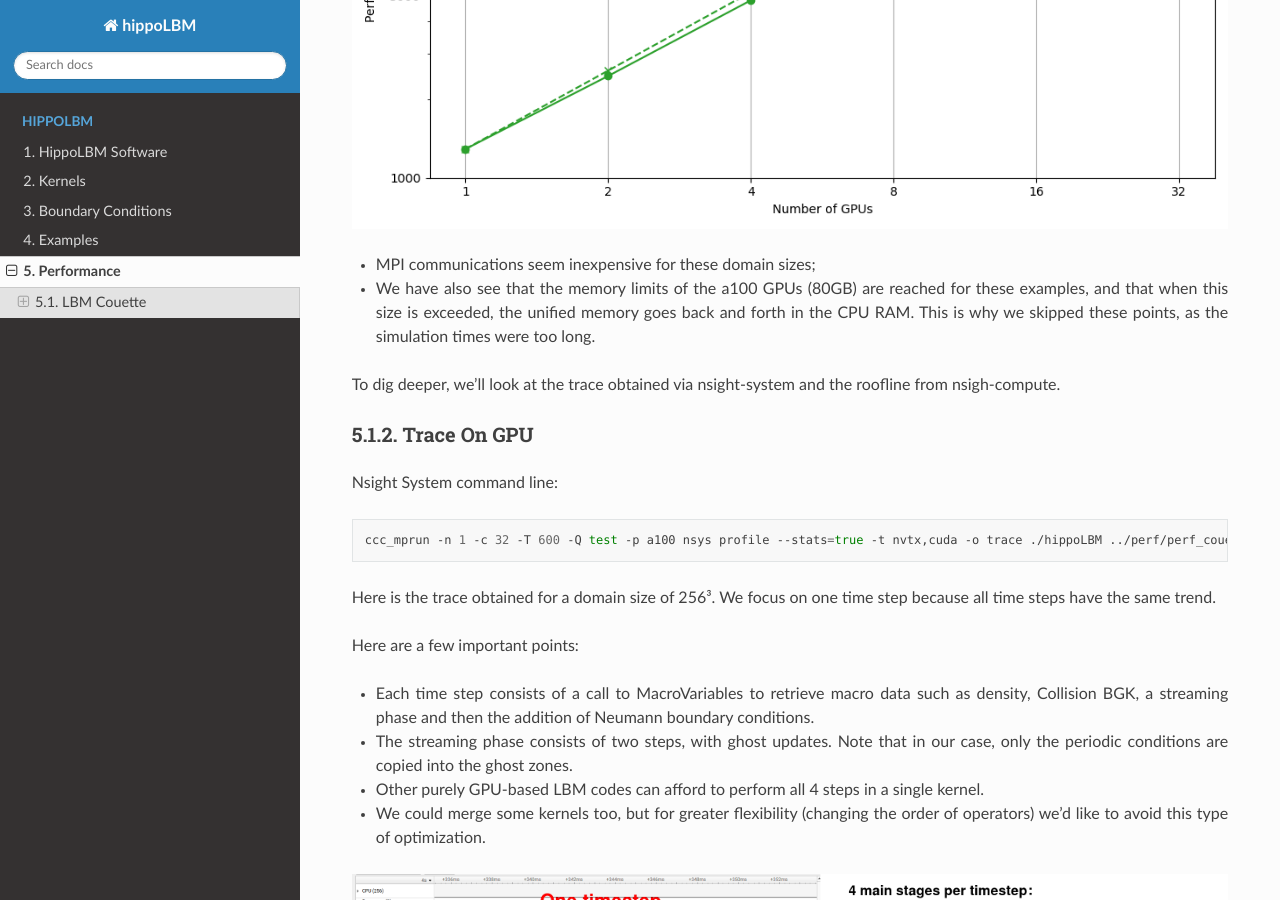
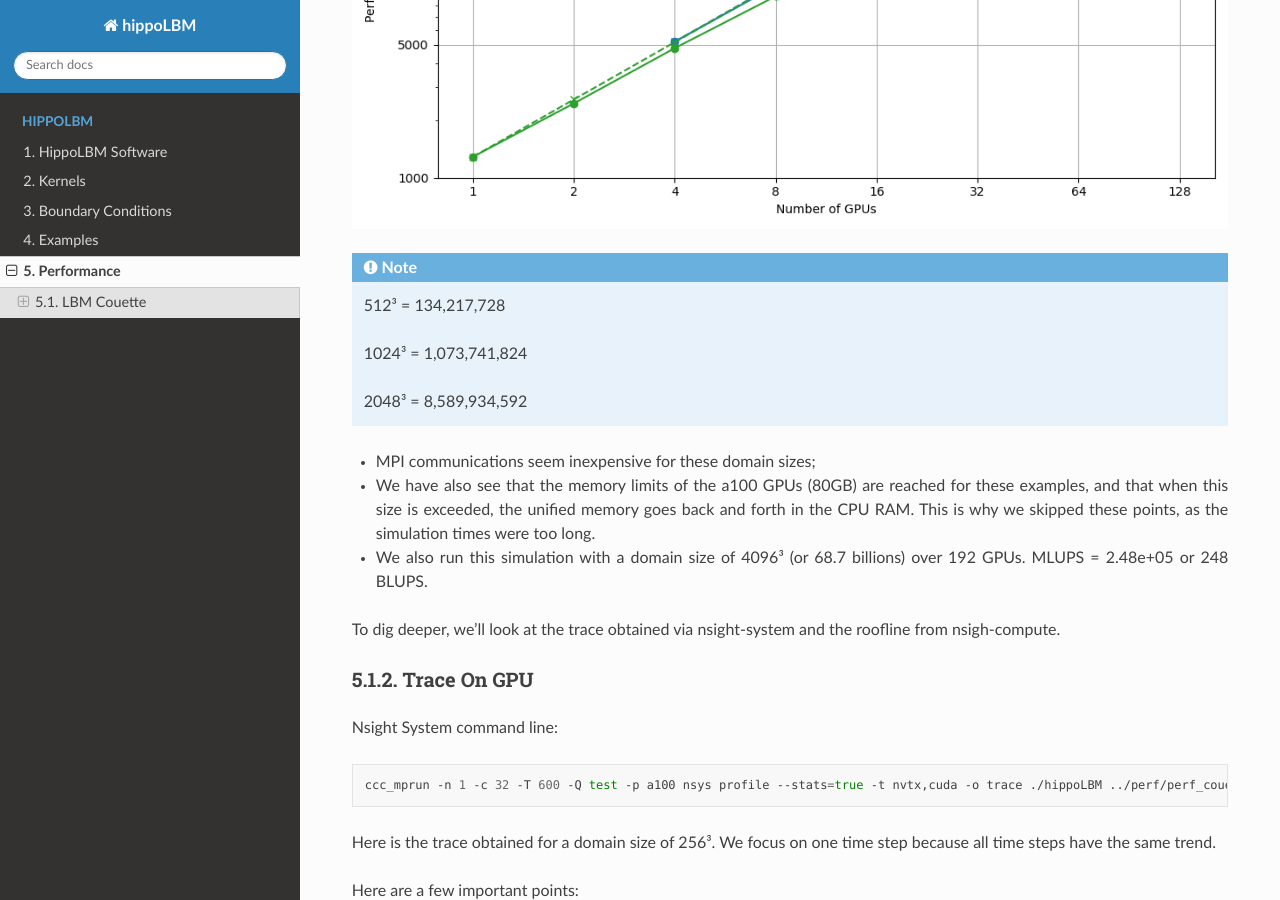
Before and after one commit to Collab4exaNBody/doc_hippoLBM, a Sphinx documentation site: the page built from docs/source/pages/Performance.rst, in a window 1280 px wide and 900 px high, scrolled down 3110 px. Built offline with Sphinx 7.4.7 and the Read the Docs theme 3.1.0, drawn with Linux system fonts in a browser that asks for light colours.

Commit message:
update the performance section

```diff
--- a/docs/source/pages/Performance.rst
+++ b/docs/source/pages/Performance.rst
@@ -75,8 +75,18 @@ Now we focus on the impact of MPI parallelization on the performance of the GPU
 
 .. image:: ../_static/perf_couette_512_1024_2048_strong_scaling.png
 
+.. note::
+
+  512³ = 134,217,728
+
+  1024³ = 1,073,741,824
+
+  2048³ = 8,589,934,592
+
+
 - MPI communications seem inexpensive for these domain sizes;
 - We have also see that the memory limits of the a100 GPUs (80GB) are reached for these examples, and that when this size is exceeded, the unified memory goes back and forth in the CPU RAM. This is why we skipped these points, as the simulation times were too long.
+- We also run this simulation with a domain size of 4096³ (or 68.7 billions) over 192 GPUs. MLUPS =  2.48e+05 or 248 BLUPS.
 
 To dig deeper, we'll look at the trace obtained via nsight-system and the roofline from nsigh-compute.
 
```
Also changed, not shown: docs/source/_static/perf_couette_512_1024_2048_strong_scaling.png.
